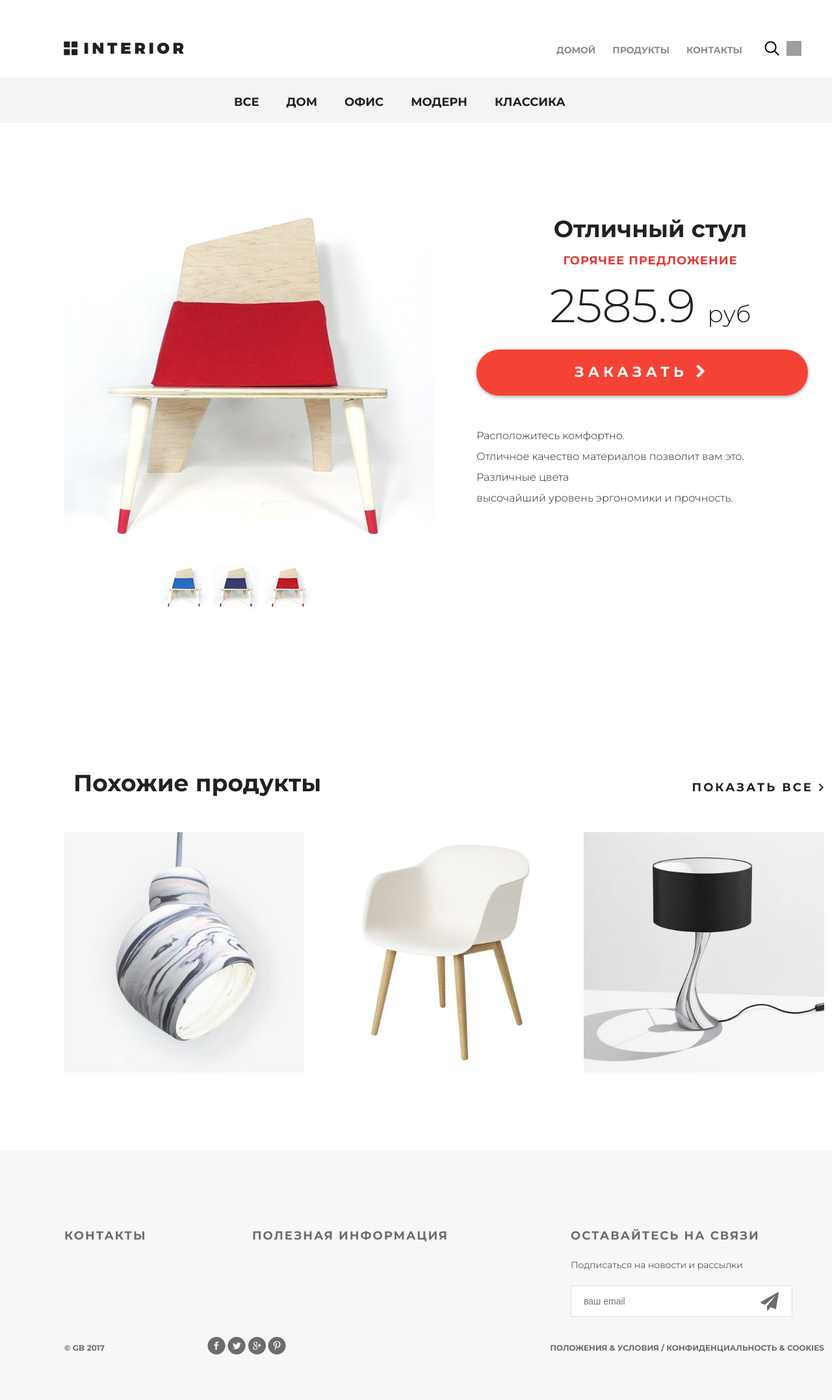
After one commit to Shakalaren/django_GB, a Django app: page /products/all/ in a window 1280 px wide; the page is wider, and only the part inside the window is pictured. The commit adds this page. Shown: that part at 65% size. Run offline with Django 4.2, Linux system fonts and the light colour scheme; grey boxes are pictures that could not be loaded.

Commit message:
Lessons_2

```diff
--- a/dz_Kostushko_VV/project/geekshop/geekshop/urls.py
+++ b/dz_Kostushko_VV/project/geekshop/geekshop/urls.py
@@ -20,7 +20,14 @@ from mainapp import views
 urlpatterns = [
     path('admin/', admin.site.urls),
 
-    path('', views.index),
-    path('products/', views.products),
-    path('contact/', views.contact)
+    path('', views.index, name='index'),
+    path('products/', views.products, name='products'),
+
+    path('products/all/', views.products, name='products_all'),
+    path('products/home/', views.products, name='products_home'),
+    path('products/office/', views.products, name='products_office'),
+    path('products/modern/', views.products, name='products_modern'),
+    path('products/classic/', views.products, name='products_classic'),
+
+    path('contact/', views.contact, name='contact')
 ]
--- /dev/null
+++ b/dz_Kostushko_VV/project/geekshop/mainapp/templates/mainapp/base.html
@@ -0,0 +1,54 @@
+{% load static %}
+<!DOCTYPE html>
+<html>
+<head>
+	<meta charset="utf-8">
+	<title>{{ title|default:"Мой магазин" }}</title>
+    {% block css %}
+	    <link rel="stylesheet" type="text/css" href="{% static 'style.css' %}">
+	    <link rel="stylesheet" href="{% static 'fonts/font-awesome/css/font-awesome.css' %}">
+    {% endblock %}
+
+    {% block js %}
+    {% endblock %}
+</head>
+<body>
+	<div class="container">
+        {% block menu %}
+        {% endblock %}
+
+        {% block content %}
+        {% endblock %}
+		<div class="clr"></div>
+
+	</div>
+
+    <div class="footer">
+        <div class="clearfix">
+            <div class="text-footer">
+                <h3>контакты</h3>
+            </div>
+            <div class="text-footer">
+                <h3>полезная информация</h3>
+            </div>
+            <div class="text-footer clearfix">
+                <h3>Оставайтесь на связи</h3>
+                <p>Подписаться на новости и рассылки</p>
+                <form>
+                    <input type="email" name="email" placeholder="ваш email">
+                    <a href="#"><i class="fa fa-paper-plane fa-2x" aria-hidden="true"></i></a>
+                </form>
+            </div>
+        </div>
+        <p class="small">&copy; GB 2017</p>
+        <div class="social">
+            <a href="#" class="social1"></a>
+            <a href="#" class="social2"></a>
+            <a href="#" class="social3"></a>
+            <a href="#" class="social4"></a>
+        </div>
+        <p class="small">Положения &amp; Условия  /  Конфиденциальность &amp; Cookies</p>
+    </div>
+
+</body>
+</html>
--- /dev/null
+++ b/dz_Kostushko_VV/project/geekshop/mainapp/templates/mainapp/includes/inc_main_menu.html
@@ -0,0 +1,7 @@
+<a href="{% url 'index' %}" class="logo"></a>
+<ul class="menu">
+	<li><a href="{% url 'index' %}" {% if request.resolver_match.url_name == 'index' %}class="active"{% endif %}>домой</a></li>
+	<li><a href="{% url 'products' %}" {% if request.resolver_match.url_name == 'products' %}class="active"{% endif %}>продукты</a></li>
+	<li><a href="{% url 'contact' %}" {% if request.resolver_match.url_name == 'contact' %}class="active"{% endif %}>контакты</a></li></ul>
+<a href="#" class="search"></a>
+<a href="#" class="basket"></a>
--- /dev/null
+++ b/dz_Kostushko_VV/project/geekshop/mainapp/templates/mainapp/includes/inc_products_menu.html
@@ -0,0 +1,6 @@
+<ul class="links-menu">
+  {% for link_menu in links_menu %}
+      <li>
+          <a href="{% url link_menu.href %}" class="active">{{ link_menu.title}}</a></li>
+  {% endfor %}
+</ul>
--- a/dz_Kostushko_VV/project/geekshop/mainapp/templates/mainapp/products.html
+++ b/dz_Kostushko_VV/project/geekshop/mainapp/templates/mainapp/products.html
@@ -1,36 +1,17 @@
-<!DOCTYPE html>
-<html>
-<head>
-	<meta charset="utf-8">
-	<title>Каталог</title>
-	<link rel="stylesheet" href="/static/style.css">
-	<link rel="stylesheet" href="/static/fonts/font-awesome/css/font-awesome.css">
-</head>
-<body>
-	<div class="container">
+{% extends 'mainapp/base.html'%}
+{% load static %}
+{% block menu %}
 		<div class="hero-white">
 			<div class="header clearfix">
-				<a href="index.html" class="logo"></a>
-				<ul class="menu">
-					<li><a href="index.html">домой</a></li>
-					<li><a href="products.html" class="active">продукты</a></li>
-					<li><a href="contact.html">контакты</a></li>
-
-				</ul>
-				<a href="#" class="search"></a>
-                <a href="#" class="basket"></a>
+				{% include 'mainapp/includes/inc_main_menu.html' %}
 			</div>
 		</div>
+{% endblock %}
 
+{% block content %}
 		<div class="details">
 			<div class="links clearfix">
-				<ul class="links-menu">
-					<li><a href="#" class="active">все</a></li>
-					<li><a href="#">дом</a></li>
-					<li><a href="#">офис</a></li>
-					<li><a href="#">модерн</a></li>
-					<li><a href="#">классика</a></li>
-				</ul>
+				{% include 'mainapp/includes/inc_products_menu.html' %}
 			</div>
 
 			<div class="details-products">
--- a/dz_Kostushko_VV/project/geekshop/mainapp/views.py
+++ b/dz_Kostushko_VV/project/geekshop/mainapp/views.py
@@ -7,7 +7,18 @@ def index(request):
     return render(request, 'mainapp/index.html')
 
 def products(request):
-    return render(request, 'mainapp/products.html')
+    links_menu = [
+        {'href': 'products_all', 'title': 'все'},
+        {'href': 'products_home', 'title': 'дом'},
+        {'href': 'products_office', 'title': 'офис'},
+        {'href': 'products_modern', 'title': 'модерн'},
+        {'href': 'products_classic', 'title': 'классика'}
+    ]
+
+    context = {
+        'links_menu': links_menu
+    }
+    return render(request, 'mainapp/products.html', context)
 
 def contact(request):
     return render(request, 'mainapp/contact.html')
```
Also changed, not shown: other parts of dz_Kostushko_VV/project/geekshop/mainapp/templates/mainapp/products.html (+1 -33 lines), dz_Kostushko_VV/project/geekshop/mainapp/templates/mainapp/contact.html (+7 -51 lines), dz_Kostushko_VV/project/geekshop/mainapp/templates/mainapp/index.html (+12 -56 lines), 1 other file.
